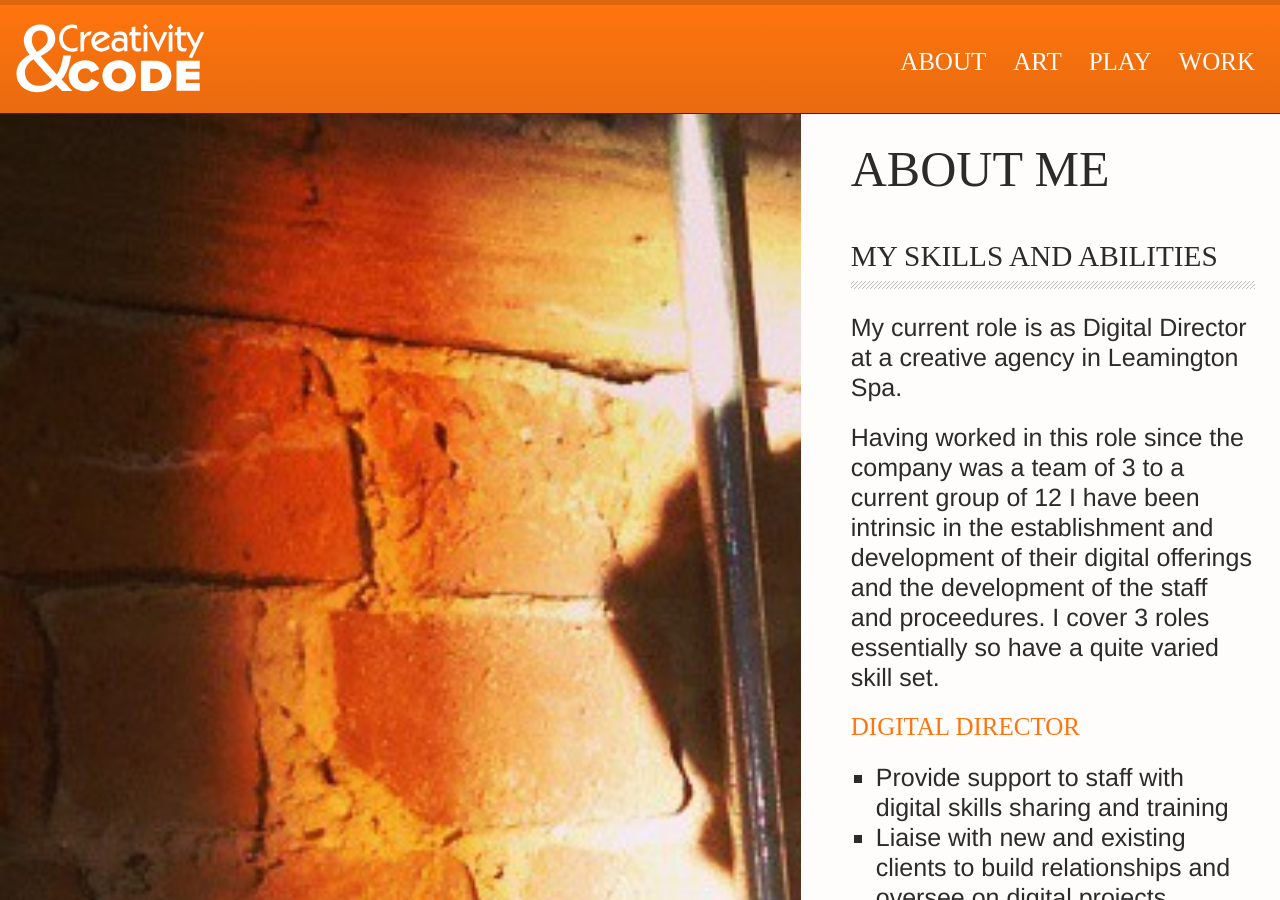
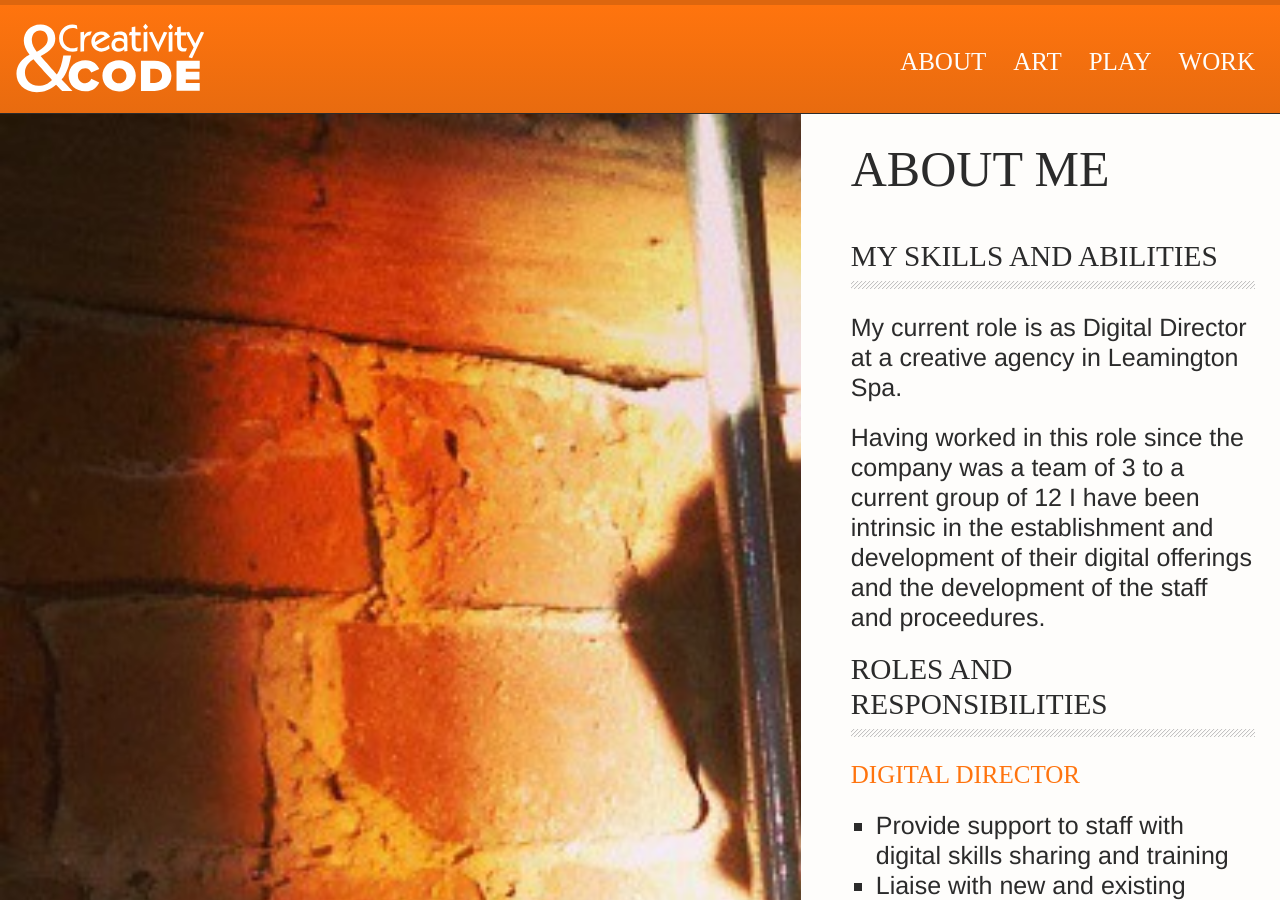
Before and after one commit to maxray/maxray.github.io, a Jekyll site: the page built from cv.html, in a window 1280 px wide and 900 px high. Built offline with Jekyll 4.4.1, drawn with Linux system fonts in a browser that asks for light colours.

Commit message:
CV page tweak

```diff
--- a/cv.html
+++ b/cv.html
@@ -13,7 +13,8 @@ exclude: true
     	<h1>About Me</h1>
     	<h3>My Skills and Abilities</h3>
 		<p>My current role is as Digital Director at a creative agency in Leamington Spa.</p>
-		<p>Having worked in this role since the company was a team of 3 to a current group of 12 I have been intrinsic in the establishment and development of their digital offerings and the development of the staff and proceedures. I cover 3 roles essentially so have a quite varied skill set.</p>
+		<p>Having worked in this role since the company was a team of 3 to a current group of 12 I have been intrinsic in the establishment and development of their digital offerings and the development of the staff and proceedures.</p>
+		<h3>Roles and Responsibilities</h3>
 		<h4>Digital Director</h4>
 		<ul>
 		<li>Provide support to staff with digital skills sharing and training</li>
```
